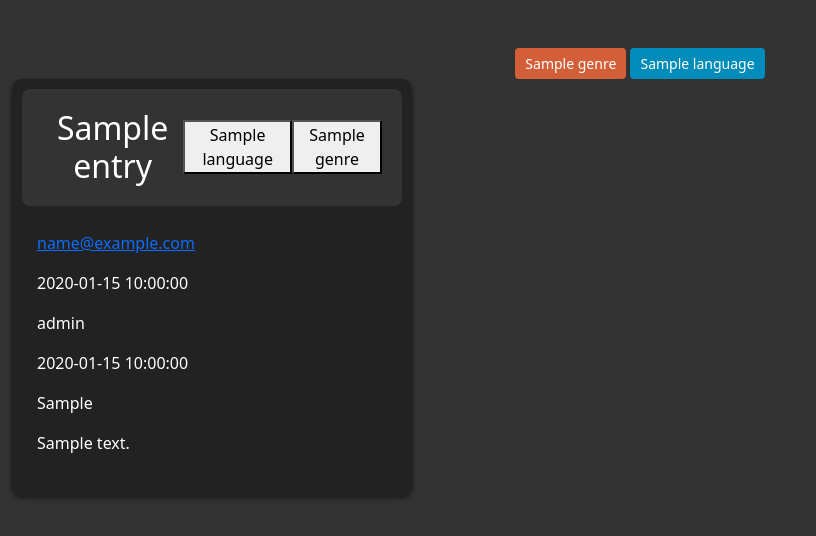
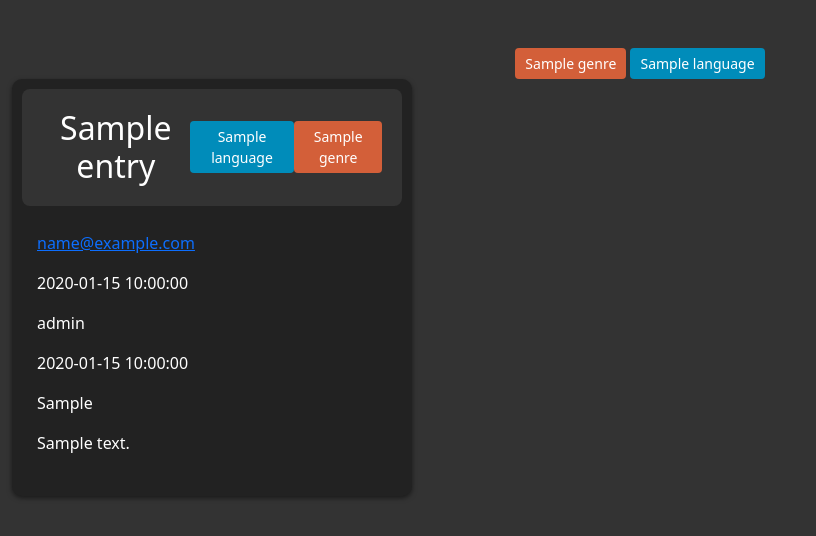
Before and after one commit to ryuji66/s02_teamroom, a Flask app: template templates/index.html in a window 1280 px wide. Shown: the part 66-602 px from the top of the page, without its empty margins (0-816 px from the left). Run offline with Flask 2, Linux system fonts and the light colour scheme; the template is opened without the code that fills it: most values are stand-ins (such as "Sample title", 1, 10 or a date in 2020); some libraries are stand-ins or nearby versions.

Commit message:
Tue, Mar 7, 2023, 12:21 AM +09:00

```diff
--- a/templates/index.html
+++ b/templates/index.html
@@ -24,9 +24,9 @@
            <div class="box-header">
                <h2>{{ entry.title }}</h2>
                {% for language in entry.languages %}
-               <button class="tag">{{ language.name }}</button>
+               <button class="tag_languages">{{ language.name }}</button>
                {% endfor %}
-               <button class="tag">{{ entry.genre }}</button>
+               <button class="tag_genres">{{ entry.genre }}</button>
            </div>
            <div class="box-content">
                <p><a href="mailto:{{ entry.mail_address }}">{{ entry.mail_address }}</a></p>
```
